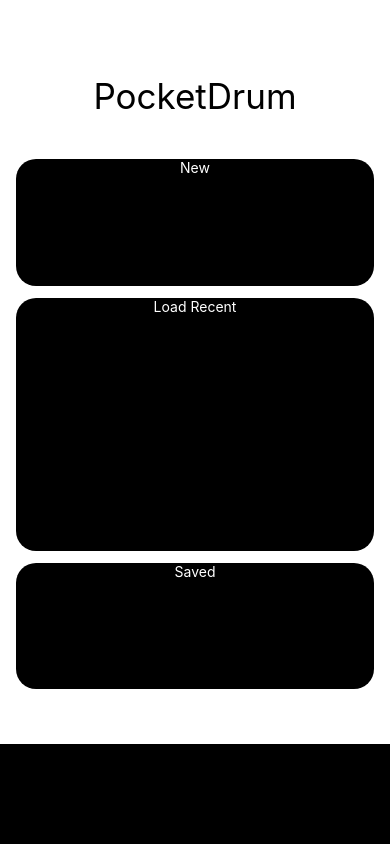
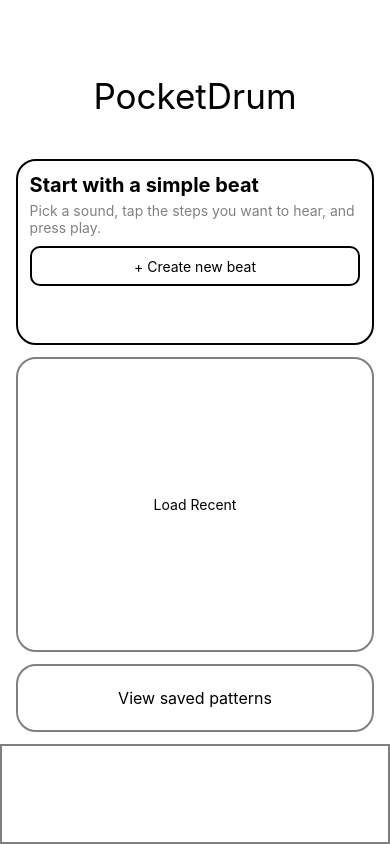
Before and after one commit to Quinnsmitth/PocketDrum, a React Native app: screen / in a window 390 px wide. Built offline with nearby package versions, Linux system fonts and the light colour scheme.

Commit message:
top box almost done sizing fixes

```diff
--- a/App.js
+++ b/App.js
@@ -6,37 +6,80 @@ export default function App() {
     return (
         <View style={styles.screen}>
             <Text style={styles.header}>PocketDrum</Text>
-            <View style={[styles.topBox, { height: height * 0.15, width: width * 0.92 }]}>
-                <Text style={styles.c_text}>New</Text>
+
+            {/* Start a new beat */}
+            <View
+                style={[
+                    styles.topBox,
+                    {
+                        height: height * 0.22,
+                        width: width * 0.92,
+                    },
+                ]}
+            >
+                <Text style={styles.c_text_top_box_header}>
+                    Start with a simple beat
+                </Text>
+
+                <Text style={styles.c_text_top_box_body}>
+                    Pick a sound, tap the steps you want to hear, and press play.
+                </Text>
+
+                <View style={styles.topBox_button}>
+                    <Text>+ Create new beat</Text>
+                </View>
             </View>
 
-            <View style={[styles.middleBox, { height: height * 0.30, width: width * 0.92 }]}>
+            {/* Load recent beats */}
+            <View
+                style={[
+                    styles.middleBox,
+                    {
+                        height: height * 0.35,
+                        width: width * 0.92,
+                    },
+                ]}
+            >
                 <Text style={styles.c_text}>Load Recent</Text>
             </View>
 
-            <View style={[styles.bottomBox, { height: height * 0.15, width: width * 0.92 }]}>
-                <Text style={styles.c_text}>Saved</Text>
+            {/* View saved patterns */}
+            <View
+                style={[
+                    styles.bottomBox,
+                    {
+                        height: height * 0.08,
+                        width: width * 0.92,
+                    },
+                ]}
+            >
+                <Text style={styles.c_text_bottom}>
+                    View saved patterns
+                </Text>
             </View>
 
-            <View style={styles.nav}></View>
-
+            {/* Bottom navigation bar */}
+            <View style={styles.nav} />
         </View>
     );
 }
 
 const styles = StyleSheet.create({
     nav: {
+        backgroundColor: 'white',
+        height: 100,
+        width: '100%',
+        position: 'absolute',
+        bottom: 0,
+        borderColor: 'grey',
+        borderWidth: 2,
+    },
 
-    backgroundColor: 'black',
-    height: 100,
-    width: '100%',
-    position: 'absolute',
-    bottom: 0},
+    header: {
+        fontSize: 35,
+        marginBottom: 30,
+    },
 
-    header:{
-        fontSize:35,
-        marginBottom:30
-    },
     screen: {
         flex: 1,
         backgroundColor: 'white',
@@ -46,22 +89,58 @@ const styles = StyleSheet.create({
     },
 
     topBox: {
-        backgroundColor: 'black',
+        backgroundColor: 'white',
         borderRadius: 20,
+        borderWidth: 2,
+        borderColor: 'black',
+        padding: 12,
+    },
+
+    topBox_button: {
+        height: 40,
+        justifyContent: 'center',
+        alignItems: 'center',
+        borderRadius: 10,
+        borderWidth: 2,
+        borderColor: 'black',
+        marginTop: 10,
     },
 
     middleBox: {
-        backgroundColor: 'black',
+        backgroundColor: 'white',
         borderRadius: 20,
+        borderWidth: 2,
+        borderColor: 'grey',
+        justifyContent: 'center',
+        alignItems: 'center',
     },
 
     bottomBox: {
-        backgroundColor: 'black',
+        backgroundColor: 'white',
         borderRadius: 20,
+        borderWidth: 2,
+        borderColor: 'grey',
+        justifyContent: 'center',
+        alignItems: 'center',
     },
 
     c_text: {
         textAlign: 'center',
-        color: 'white',
+        color: 'black',
+    },
+
+    c_text_bottom: {
+        color: 'black',
+        fontSize: 16,
+    },
+
+    c_text_top_box_header: {
+        fontSize: 20,
+        fontWeight: 'bold',
+    },
+
+    c_text_top_box_body: {
+        color: 'grey',
+        marginTop: 5,
     },
 });
```
